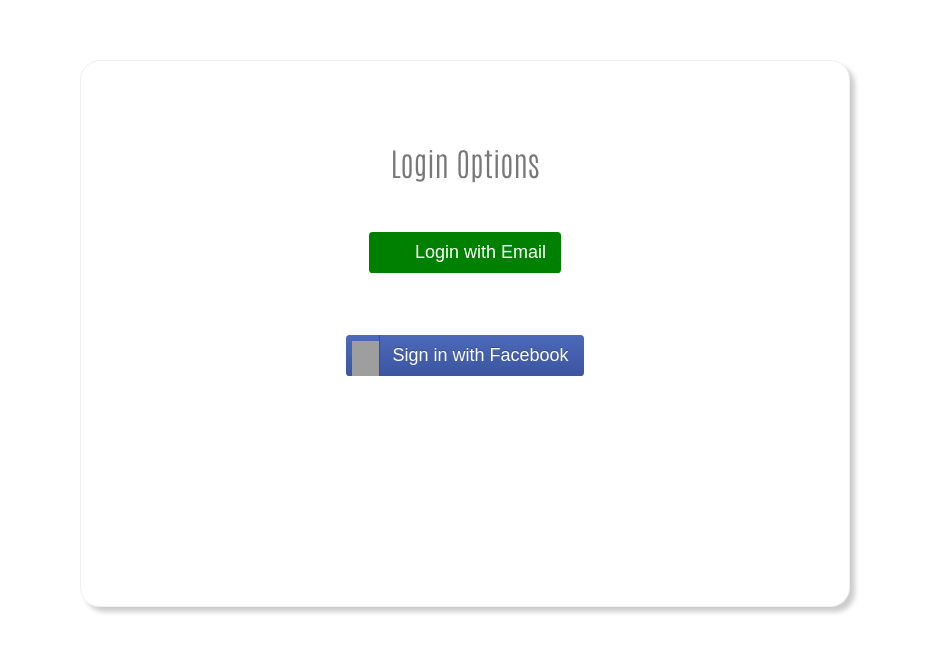
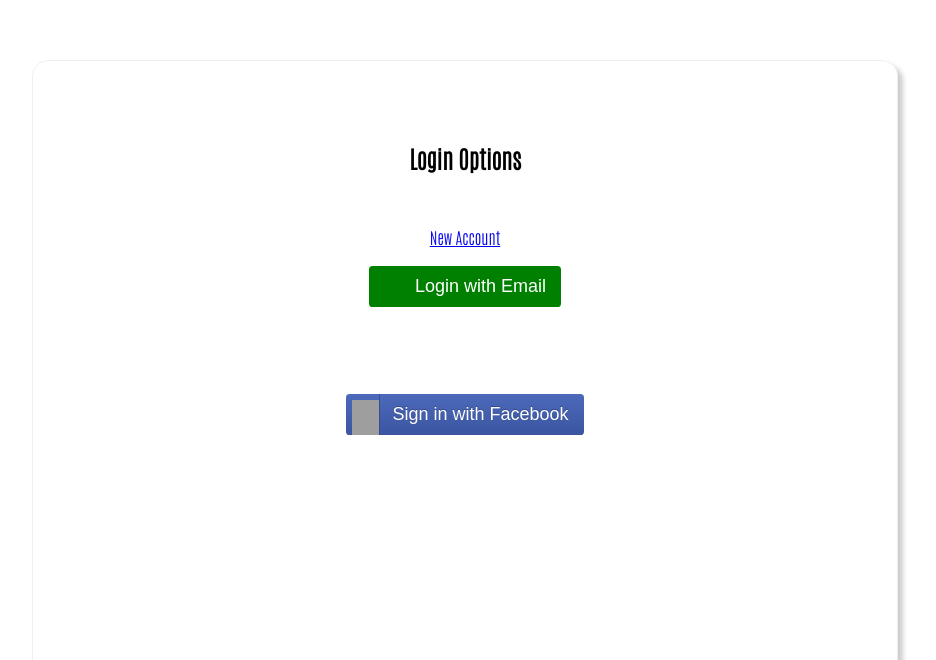
Before and after one commit to bradbrad88/photography-client, a React (Create React App) app: page / in a window 1280 px wide. Shown: the part 140-800 px from the top of the page, without its empty margins (175-1111 px from the left). Built offline with nearby package versions, Linux system fonts and the light colour scheme; no server answers; grey boxes are pictures that could not be loaded.

Commit message:
login structure and navigation

```diff
--- a/src/components/App.jsx
+++ b/src/components/App.jsx
@@ -1,15 +1,18 @@
 import { useContext } from "react";
-import { BrowserRouter, Routes, Route } from "react-router-dom";
+import { Routes, Route } from "react-router-dom";
 import UserContext from "contexts/UserContext";
 import Login from "./auth/Login";
 import "stylesheets/Main.css";
 import Logout from "./auth/Logout";
+import LocalLogin from "./auth/LocalLogin";
+import Signup from "./auth/Signup";
+import Container from "./elements/Container";
 
 const App = () => {
+  console.log("render");
   const { isLoggedIn } = useContext(UserContext);
   // console.log(userContext);
   const loggedIn = (
-    <BrowserRouter>
     <Routes>
       <Route
         path="/"
@@ -21,15 +24,16 @@
         }
       />
     </Routes>
-    </BrowserRouter>
   );
 
   const notLoggedIn = (
-    <BrowserRouter>
     <Routes>
-        <Route path="/" element={<Login msg={"Login Options"} />} />
+      <Route path="/" element={<Container classNames={"login-options"} />}>
+        <Route path="/" element={<Login />} />
+        <Route path="/login" element={<LocalLogin />} />
+        <Route path="/signup" element={<Signup />}></Route>
+      </Route>
     </Routes>
-    </BrowserRouter>
   );
   return isLoggedIn() ? loggedIn : notLoggedIn;
 };
--- a/src/components/auth/Login.js
+++ /dev/null
@@ -1,41 +0,0 @@
-import React, { useState, useContext, useEffect, useMemo, useCallback } from "react";
-import UserContext from "contexts/UserContext";
-import LocalLogin from "./LocalLogin";
-import Signup from "./Signup";
-import "stylesheets/Auth.scss";
-import useGoogle from "hooks/useGoogle";
-import Google from "./Google";
-// import Twitter from "./Twitter";
-import Facebook from "./Facebook";
-
-const Login = ({ msg }) => {
-  const [local, setLocal] = useState(false);
-  const { login } = useContext(UserContext);
-  const handleGoogleLogin = useCallback(
-    async res => {
-      const options = {
-        provider: "https://accounts.google.com",
-        lookup: res.credential,
-      };
-      login(options);
-    },
-    [login]
-  );
-  const { loading: googleLoading, success: googleSuccess } =
-    useGoogle(handleGoogleLogin);
-
-  return (
-    <div className="login-container">
-      <div className="text-container">{msg}</div>
-      <button className="auth local" onClick={() => setLocal(true)}>
-        Login with Email
-      </button>
-      {local && <LocalLogin />}
-      {local && <Signup />}
-      <Google />
-      <Facebook />
-    </div>
-  );
-};
-
-export default Login;
--- /dev/null
+++ b/src/components/auth/Login.jsx
@@ -0,0 +1,28 @@
+import { useNavigate, Link } from "react-router-dom";
+import Google from "./Google";
+import Facebook from "./Facebook";
+import "stylesheets/Auth.scss";
+
+const Login = () => {
+  const navigate = useNavigate();
+
+  const onLogin = () => {
+    navigate("/login");
+  };
+
+  return (
+    <>
+      <h2>Login Options</h2>
+      <Link to={"/signup"}>
+        <p>New Account</p>
+      </Link>
+      <button onClick={onLogin} className="auth local">
+        Login with Email
+      </button>
+      <Google />
+      <Facebook />
+    </>
+  );
+};
+
+export default Login;
--- /dev/null
+++ b/src/components/elements/Container.jsx
@@ -0,0 +1,18 @@
+import { Outlet } from "react-router-dom";
+const Container = ({ children, classNames = [] }) => {
+  const classes = () => {
+    let arr;
+    typeof classNames === "string" ? (arr = [classNames]) : (arr = [...classNames]);
+    arr.unshift("container");
+    return arr.join(" ");
+  };
+
+  return (
+    <div className={classes()}>
+      {children}
+      <Outlet />
+    </div>
+  );
+};
+
+export default Container;
--- a/src/index.js
+++ b/src/index.js
@@ -1,11 +1,14 @@
 import React from "react";
 import ReactDOM from "react-dom";
+import { BrowserRouter as Router } from "react-router-dom";
 import App from "./components/App";
 import { UserProvider } from "./contexts/UserContext";
 
 ReactDOM.render(
-  <UserProvider>
-    <App />
-  </UserProvider>,
+  <Router>
+    <UserProvider>
+      <App />
+    </UserProvider>
+  </Router>,
   document.querySelector("#root")
 );
--- a/src/stylesheets/Auth.scss
+++ b/src/stylesheets/Auth.scss
@@ -1,20 +1,23 @@
-.login-container {
+.container {
   position: relative;
   display: grid;
   align-items: center;
   justify-items: center;
-  border-color: rgba(0, 0, 0, 0.062);
-  border-width: 1px;
-  border-style: solid;
+  padding: 3rem 3rem;
   width: 60%;
+  height: 40rem;
   min-width: 500px;
+  margin-top: 200px;
+  margin-bottom: 200px;
   left: 50%;
   transform: translateX(-50%);
-  margin-top: 200px;
-  padding: 80px 0px 200px;
-  border-radius: 20px;
+  border: solid 1px rgba(0, 0, 0, 0.062);
+  border-radius: 1rem;
   box-shadow: 5px 5px 5px rgba(0, 0, 0, 0.2);
-  text-align: center;
+}
+
+.login-options {
+  grid-template-rows: 6rem repeat(4, 4rem);
 }
 
 .text-container {
```
Also changed, not shown: 1 other file (tests, documents, lock files or other folders). Lines whose indentation alone changed are shown as unchanged.
